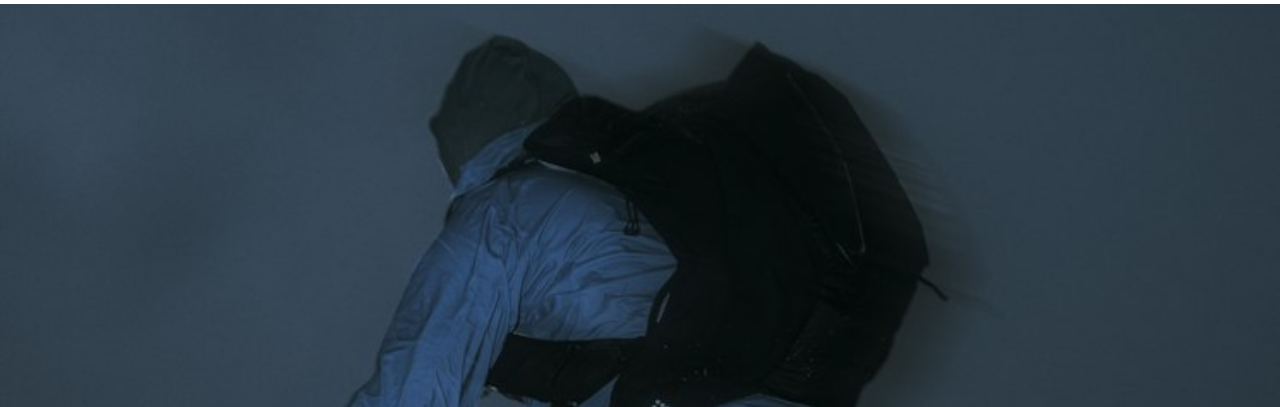
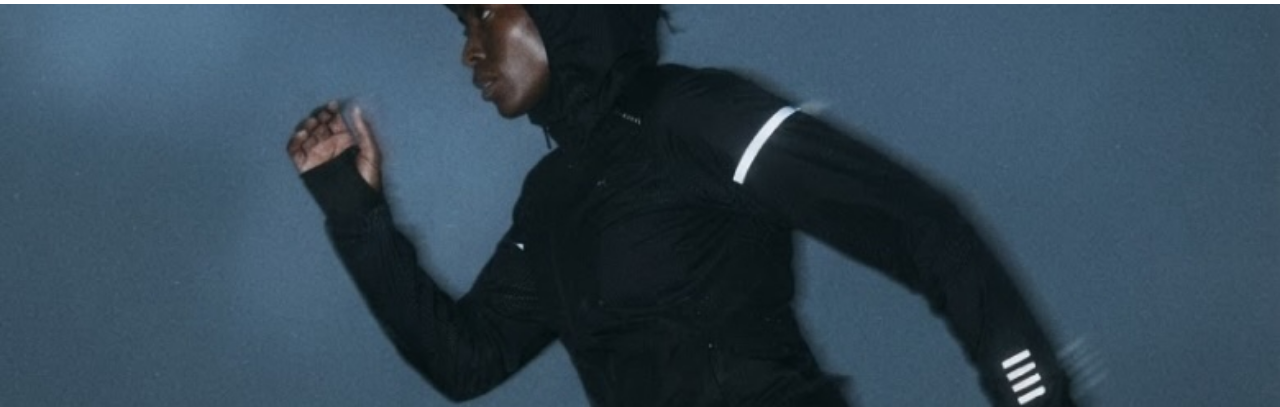
Before and after one commit to jenodh/spar, a plain HTML site: page index.html in a window 1280 px wide. Shown: the part 112-519 px from the top of the page. Drawn offline with Linux system fonts and the light colour scheme.

Commit message:
uppdated hero image desktop

```diff
--- a/index.html
+++ b/index.html
@@ -96,7 +96,7 @@
       <!-- HERO -->
       <section class="hero">
         <div class="hero-image">
-          <img src="assets/images/campaigns/hero_bild.jpg" alt="" />
+          <img src="assets/images/campaigns/hero_spar.jpg" alt="" />
         </div>
 
         <div class="hero-content">
```
Also changed, not shown: assets/images/campaigns/hero_spar.jpg (added).
